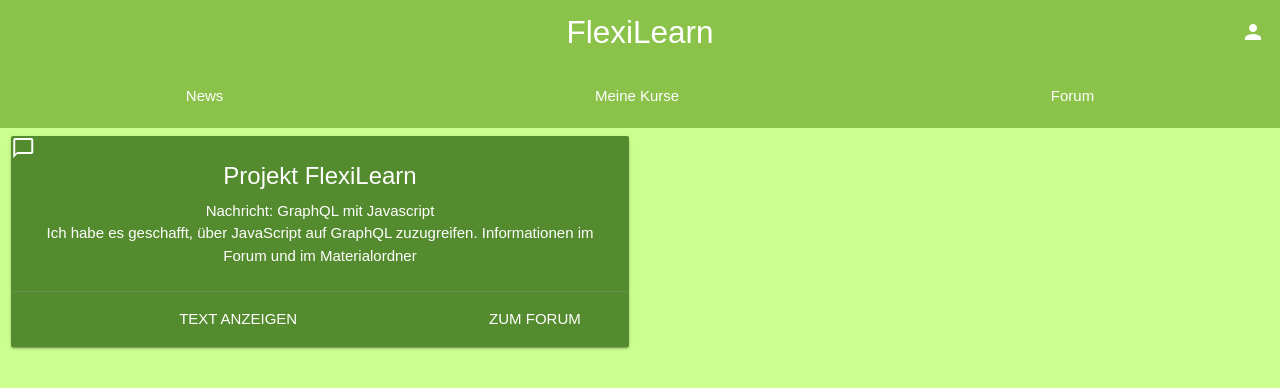
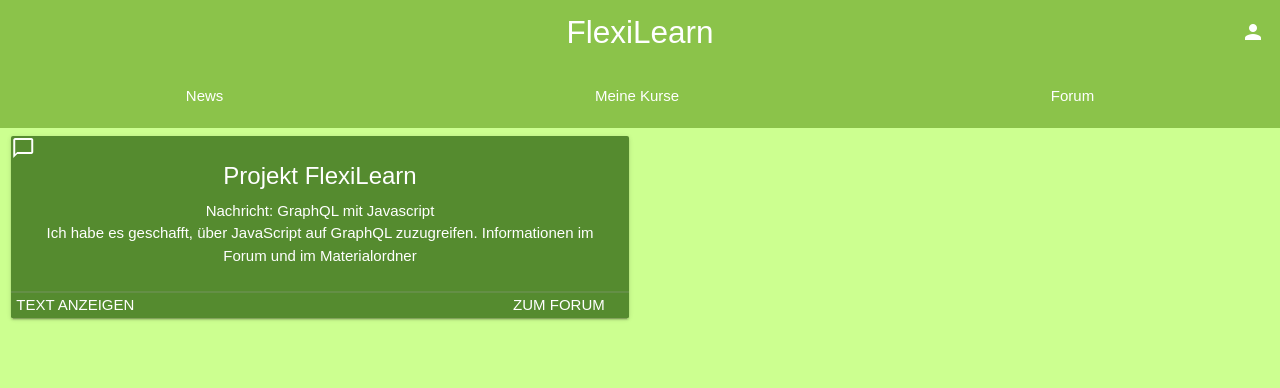
Before and after one commit to Kumidori/flexireact, a React (Create React App) app: page /News in a window 1280 px wide. Shown: the top 388 px of the page. Built offline with nearby package versions, Linux system fonts and the light colour scheme.

Commit message:
Add files via upload

```diff
--- a/src/index.css
+++ b/src/index.css
@@ -3,3 +3,8 @@ body {
   padding: 0;
   font-family: sans-serif;
 }
+.card .card-action {
+  border-top: 2px solid rgba(160,160,160,0.2);
+  padding: 1px 0px 1px 5px;
+  text-align: left;
+}
```
